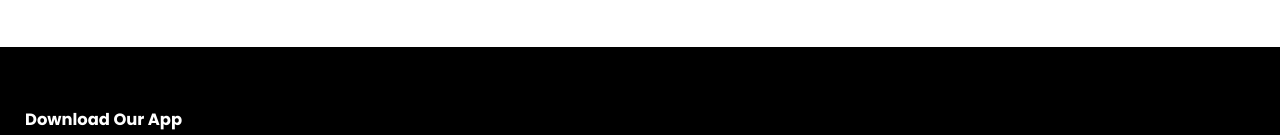
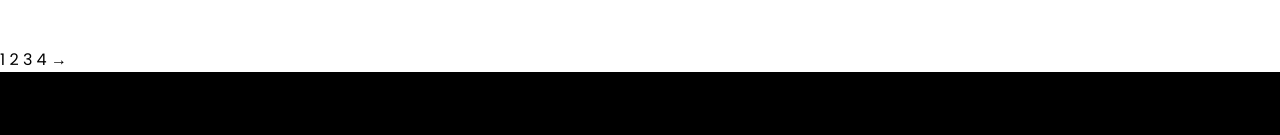
Before and after one commit to samgonzlz/CPSC408_Final, a plain HTML site: page products.html in a window 1280 px wide. Shown: the part 827-962 px from the top of the page. Drawn offline with Linux system fonts and the light colour scheme.

Commit message:
Update products.html

```diff
--- a/products.html
+++ b/products.html
@@ -67,6 +67,14 @@
             </div>
         </div>
 
+        <div class="page-btn">
+            <span>1</span>
+            <span>2</span>
+            <span>3</span>
+            <span>4</span>
+            <span>&#8594;</span>
+        </div>
+
 <!---------- footer---------->
         <div class="footer">
             <div class="container">
```
